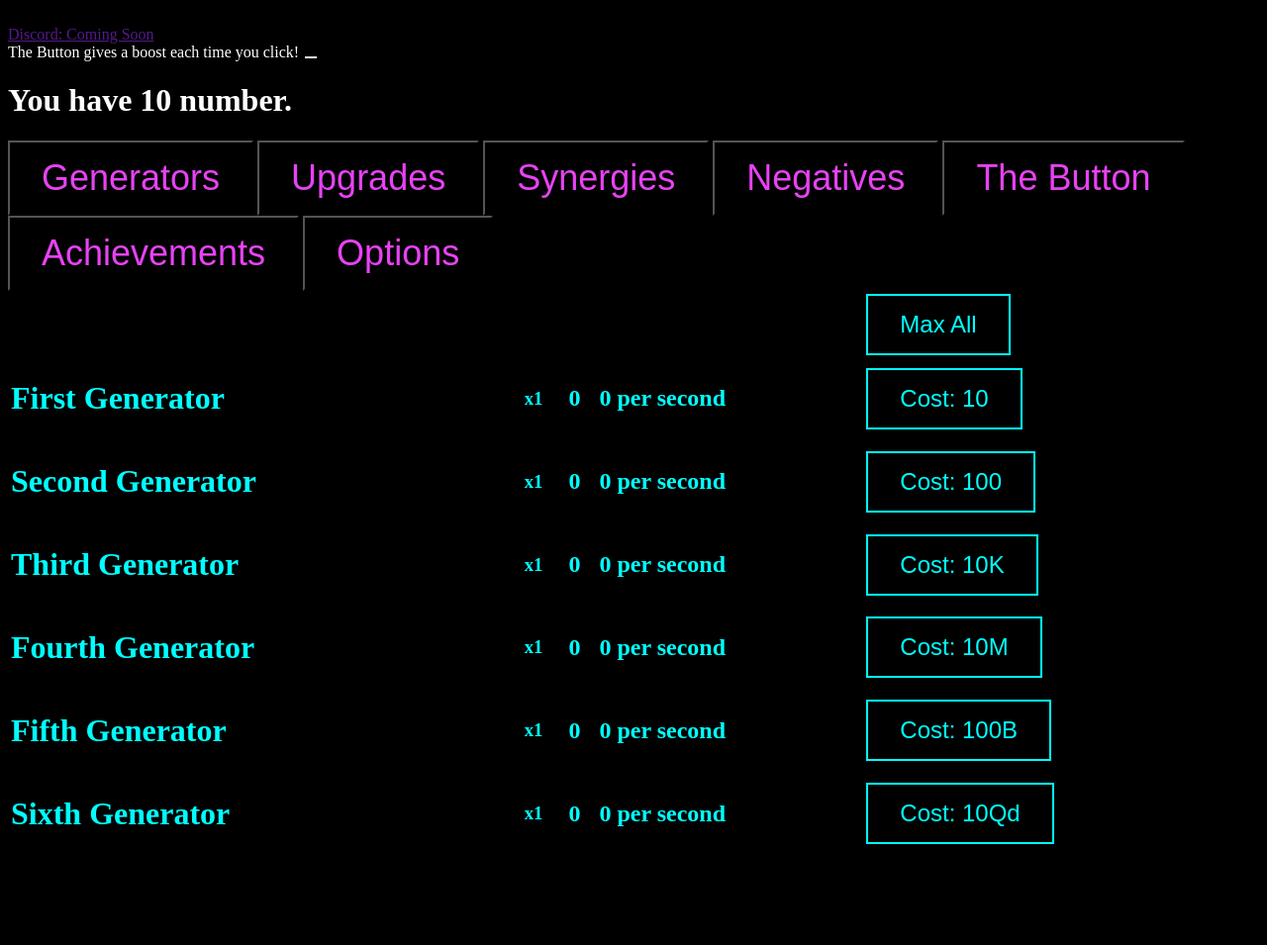
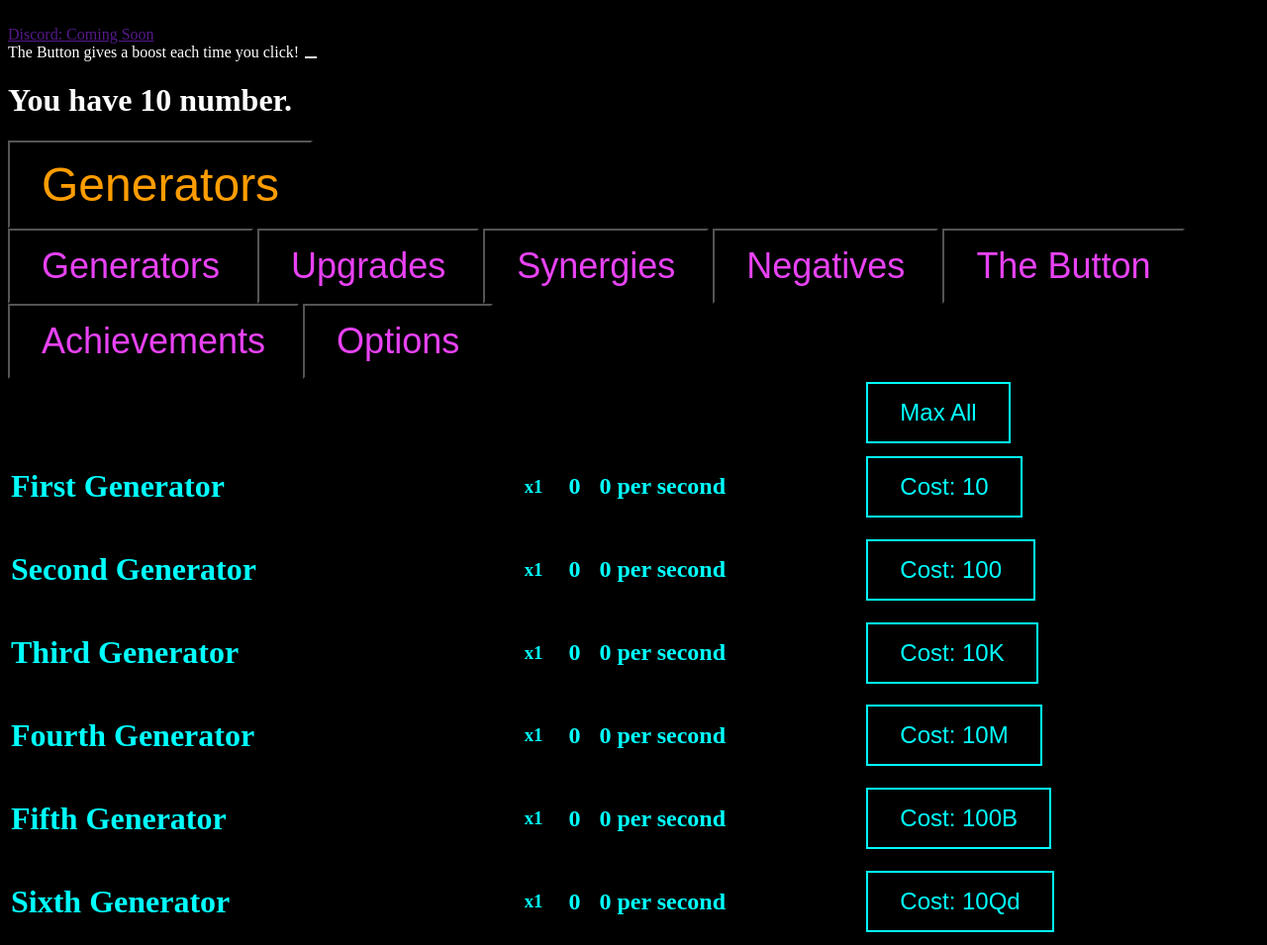
Before and after one commit to math123468/limited-incremental, a plain HTML site: page index.html in a window 1280 px wide. Shown: the whole page at 99% size. Before the commit the page ends 873 px from the top, so only its background shows below. Drawn offline with Linux system fonts and the light colour scheme.

Commit message:
HTML Commit 8
Added second tier nav

```diff
--- a/index.html
+++ b/index.html
@@ -5,7 +5,7 @@
 </head>
 <body style = 'background-color:#000000'>
 	<div id = 'commit' style = 'color:black'>v0.2A-1</div>
-	<div id = 'htmlcommit' style = 'color:black'>HTML Commit 7</div><br>
+	<div id = 'htmlcommit' style = 'color:black'>HTML Commit 8</div><br>
 	<div id = 'info' style = 'color:white'><a href = ''>Discord: Coming Soon</a></div><br>
 	<div id = 'news' style = 'color:white'></div>
 	<button id = 'secretach1' class = 'hiddendark' onclick = 'giveSecret(1)'></button>
@@ -13,15 +13,16 @@
 	<script src = 'main.js' onload = 'init()'></script>
 	<h1 id = 'numfull' style = 'color:white'>You have <div id = 'num'>0</div> number.</h1>
 	<font color = '#00FFFF'>
-		<div id = 'navbar'>
+		<button id = 'navp1' class = 'dark nav2' onclick = 'changeTab2("generators")'>Generators</button><br>
+		<div id = 'generators'>
 			<button id = 'navgen' class = 'dark nav' onclick = 'changeTab("gens")'>Generators</button>
 			<button id = 'navupg' class = 'dark nav' onclick = 'changeTab("upgrades")'>Upgrades</button>
 			<button id = 'navsyn' class = 'dark nav' onclick = 'changeTab("syn")'>Synergies</button>
 			<button id = 'navneg' class = 'dark nav' onclick = 'changeTab("negative")'>Negatives</button>
 			<button id = 'navbut' class = 'dark nav' onclick = 'changeTab("thebutton")'>The Button</button>
 			<button id = 'navach' class = 'dark nav' onclick = 'changeTab("achievs")'>Achievements</button>
+		</div>
 			<button id = 'navopt' class = 'dark nav' onclick = 'changeTab("options")'>Options</button>
-		</div>
 		<div id = 'achievs' style = 'display:none'>
 			<table>
 				<tr>
```
